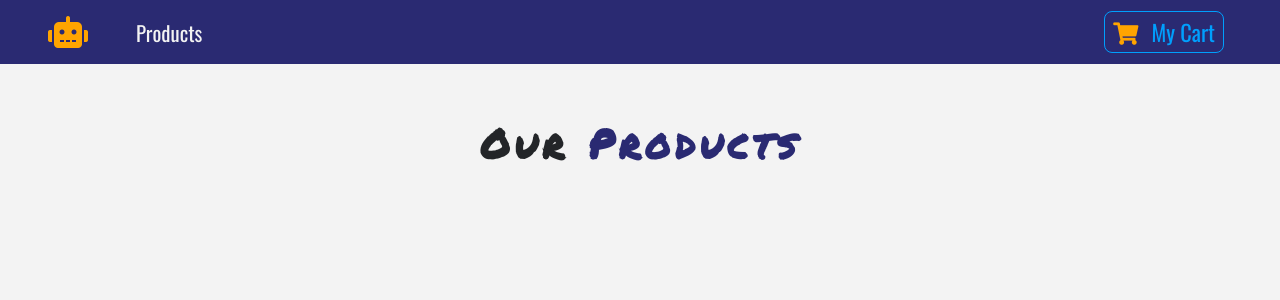
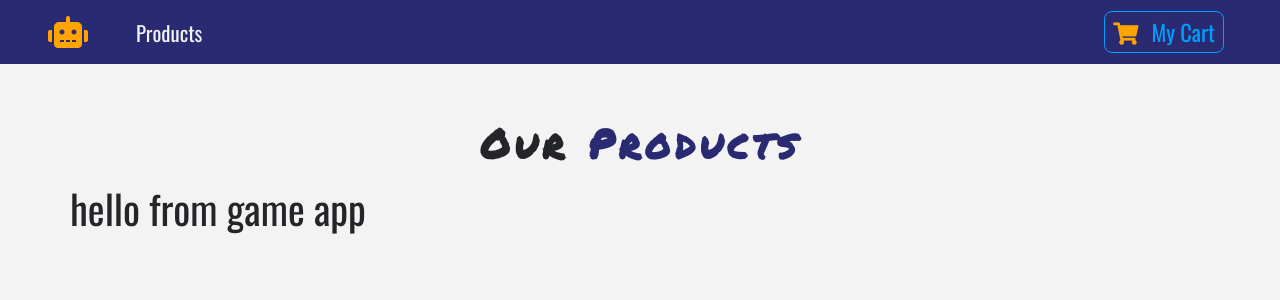
Before and after one commit to RazzBerryMand/ecommerce_site, a React (Create React App) app: page / in a window 1280 px wide. Shown: the top 300 px of the page. Built offline with nearby package versions, Linux system fonts and the light colour scheme.

Commit message:
add context.js

```diff
--- a/src/App.js
+++ b/src/App.js
@@ -7,8 +7,6 @@
 import Details from "./components/Details";
 import Cart from "./components/Cart";
 import Default from "./components/Default";
-
-
 
 class App extends Component {
   render() {
--- a/src/components/ProductList.js
+++ b/src/components/ProductList.js
@@ -1,14 +1,16 @@
 import React, { Component } from 'react';
-import Product from './Product.js';
 import Title from './Title';
+import { storeProducts } from '../data';
+import { ProductConsumer } from "../context"
 
 export default class ProductList extends Component {
 
     state = {
-        products: []
+        products: storeProducts
     }
 
     render() {
+        console.log(this.state.products)
         return (
             <React.Fragment>
                 <div className="py-5">
@@ -16,6 +18,11 @@
                         <Title name="our" title="products" />
 
                         <div className="row">
+                            <ProductConsumer>
+                                {value => {
+                                    return <h1>{value}</h1>
+                                }}
+                            </ProductConsumer>
                         </div>
                     </div>
                 </div>
--- /dev/null
+++ b/src/context.js
@@ -0,0 +1,19 @@
+import React, { Component } from 'react';
+
+
+const ProductContext = React.createContext();
+
+
+class ProductProvider extends Component {
+    render() {
+        return (
+            <ProductContext.Provider value="hello from game app">
+                {this.props.children}
+            </ProductContext.Provider>
+        )
+    }
+}
+
+const ProductConsumer = ProductContext.Consumer;
+
+export { ProductProvider, ProductConsumer };
--- a/src/index.js
+++ b/src/index.js
@@ -3,10 +3,16 @@
 import { BrowserRouter as Router } from 'react-router-dom';
 import './index.css';
 import App from './App';
+import { ProductProvider } from "./context";
 import * as serviceWorker from './serviceWorker';
 
 ReactDOM.render(
-    <Router><App /></Router>
+    <ProductProvider>
+        <Router>
+            <App />
+        </Router>
+    </ProductProvider>
+
     , document.getElementById('root'));
 
 // If you want your app to work offline and load faster, you can change
```
